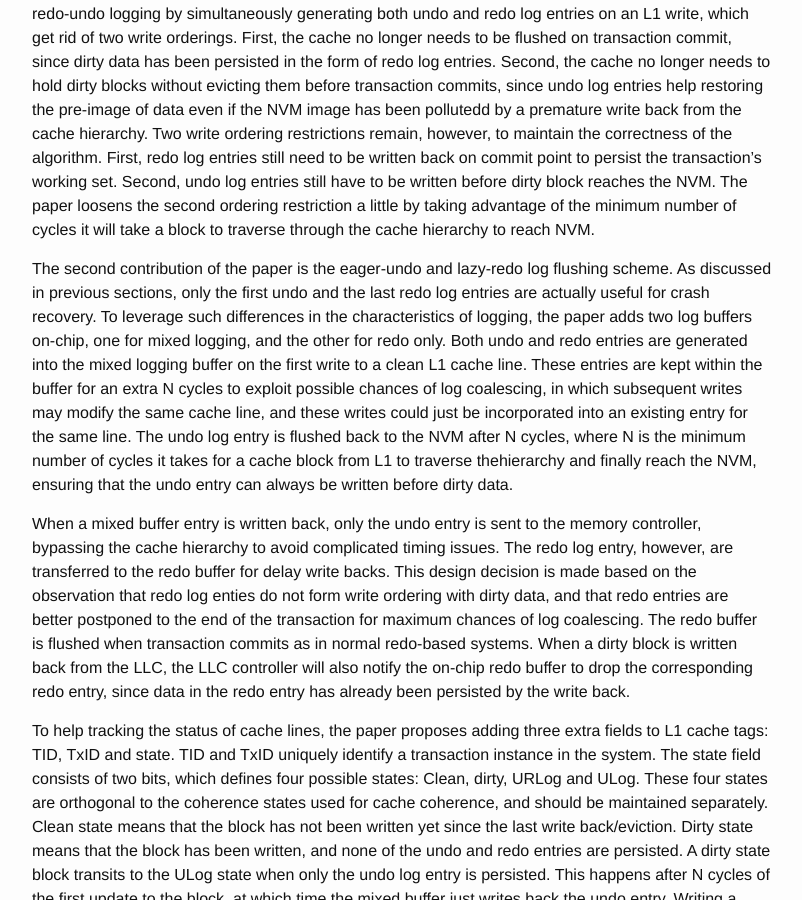
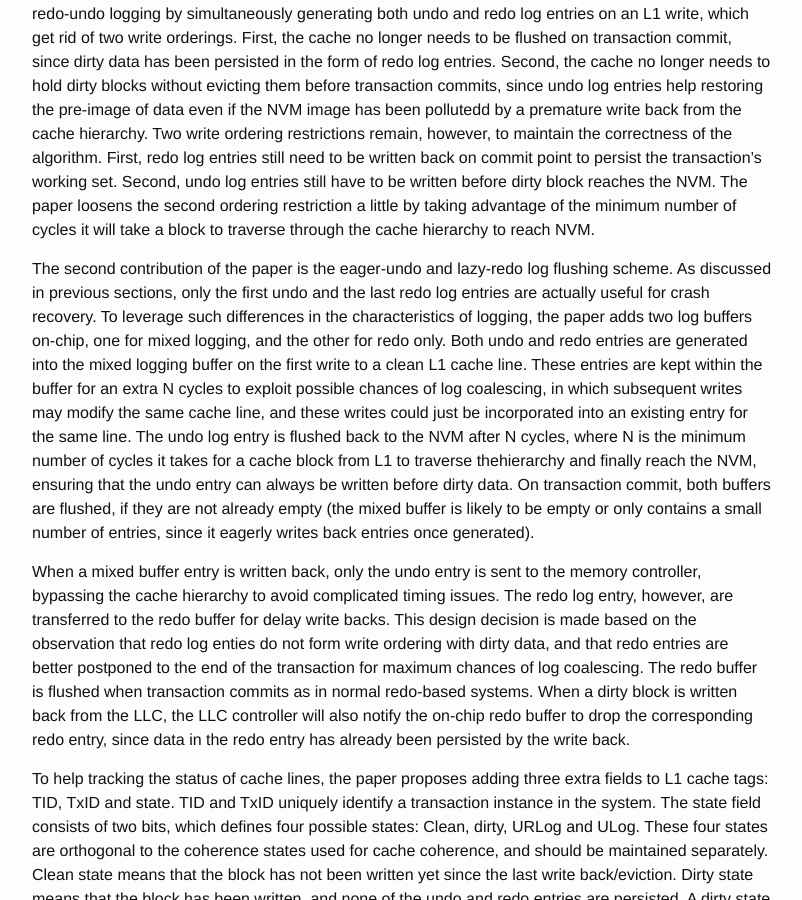
Before and after one commit to wangziqi2013/wangziqi2013.github.io, a Jekyll site: the page built from _posts/2020-06-10-morlog.markdown, in a window 1280 px wide and 900 px high, scrolled down 1123 px. Shown: the whole window, without its empty margins (238-1040 px from the left). Built offline with Jekyll 4.4.1, drawn with Linux system fonts in a browser that asks for light colours.

Commit message:
Adding commit wb

```diff
--- a/_posts/2020-06-10-morlog.markdown
+++ b/_posts/2020-06-10-morlog.markdown
@@ -54,6 +54,8 @@ of log coalescing, in which subsequent writes may modify the same cache line, an
 into an existing entry for the same line. The undo log entry is flushed back to the NVM after N cycles, where N is the
 minimum number of cycles it takes for a cache block from L1 to traverse thehierarchy and finally reach the NVM,
 ensuring that the undo entry can always be written before dirty data.
+On transaction commit, both buffers are flushed, if they are not already empty (the mixed buffer is likely to be empty
+or only contains a small number of entries, since it eagerly writes back entries once generated).
 
 When a mixed buffer entry is written back, only the undo entry is sent to the memory controller, bypassing the cache
 hierarchy to avoid complicated timing issues. The redo log entry, however, are transferred to the redo buffer for
```
